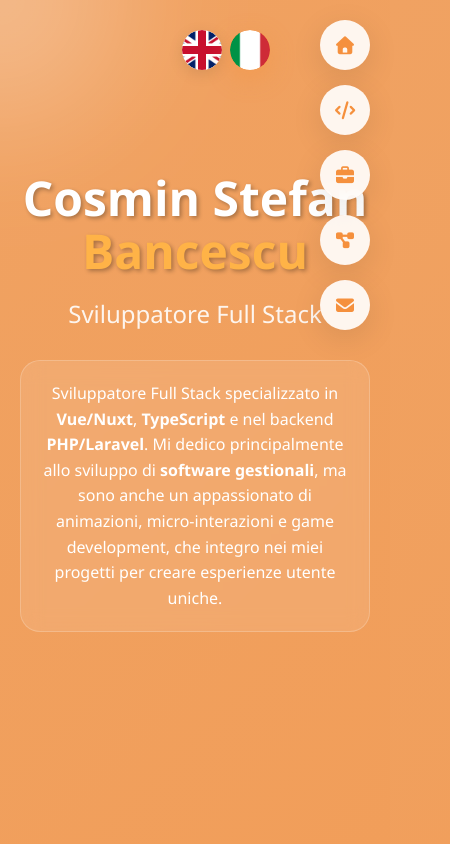
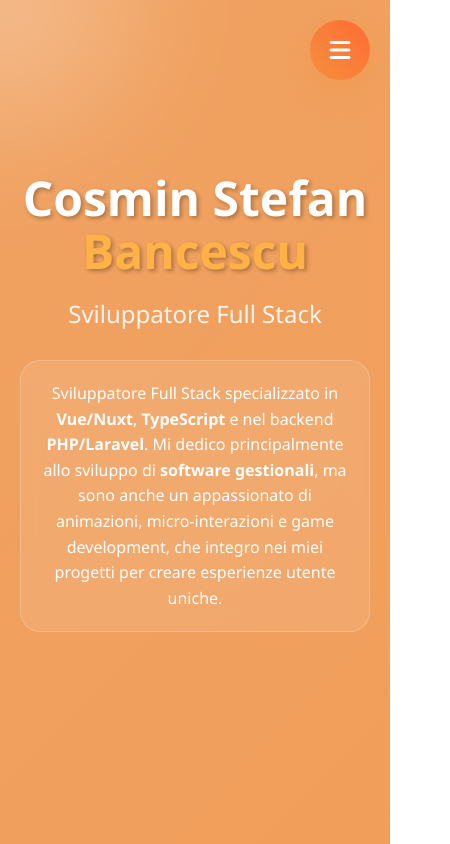
Before and after one commit to CosminSB9/portfolio, a Vue app: page / in a window 390 px wide. Shown: the top 844 px of the page, 450 px wide, since content can reach past the window. Built offline with nearby package versions, Linux system fonts and the light colour scheme.

Commit message:
fix vari

```diff
--- a/src/App.vue
+++ b/src/App.vue
@@ -5,7 +5,6 @@
       <MouseHighlight />
       <BackgroundBlobs />
       <NavigationBar @scroll-to-section="scrollToSection" />
-      <LanguageSwitcher />
 
       <!-- Sections -->
       <HeroSection @scroll-to-section="scrollToSection" />
@@ -32,7 +31,6 @@ import SkillsSection from './components/sections/SkillsSection.vue';
 import ExperienceSection from './components/sections/ExperienceSection.vue';
 import ProjectsSection from './components/sections/ProjectsSection.vue';
 import ContactSection from './components/sections/ContactSection.vue';
-import LanguageSwitcher from './components/layout/LanguageSwitcher.vue';
 
 // Registra i plugin GSAP una sola volta nell'app principale
 gsap.registerPlugin(ScrollTrigger, ScrollToPlugin);
--- a/src/assets/styles/main.css
+++ b/src/assets/styles/main.css
@@ -3,7 +3,13 @@
   margin: 0;
   padding: 0;
   box-sizing: border-box;
+  overflow-x: hidden;
 }
+
+*:not(html, body) {
+    overflow-y: hidden;
+}
+
 
 body {
   font-family: 'Segoe UI', Tahoma, Geneva, Verdana, sans-serif;
--- a/src/components/common/SectionTitle.vue
+++ b/src/components/common/SectionTitle.vue
@@ -49,6 +49,7 @@ onMounted(() => {
   margin-bottom: 60px;
   color: #333;
   position: relative;
+  overflow-y: hid;
 }
 
 .section-title::after {
--- a/src/components/layout/NavigationBar.vue
+++ b/src/components/layout/NavigationBar.vue
@@ -1,32 +1,96 @@
 <template>
   <div class="nav-container">
-    <button class="nav-btn" @click="(e) => $emit('scrollToSection', 'hero', e)" :title="$t('general.home')">
+    <div class="menu-toggle" @click="toggleMenu">
+      <!-- Sostituito i 3 div con un'icona Font Awesome -->
+      <i class="fas" :class="isMenuOpen ? 'fa-times' : 'fa-bars'"></i>
+    </div>
+    <div class="nav-wrapper" :class="{ 'open': isMenuOpen }">
+      <div class="lang-switcher">
+        <button
+          v-for="lang in availableLocales"
+          :key="lang"
+          @click="setLocale(lang)"
+          :class="{ 'active-lang': locale === lang }"
+          class="lang-btn"
+        >
+          <img :src="getFlagSrc(lang)" :alt="`Bandiera ${lang}`" class="flag-icon" />
+        </button>
+      </div>
+      <div class="nav-buttons">
+        <button class="nav-btn" @click="(e) => scrollToSection('hero', e)" :title="$t('general.home')">
           <i class="fas fa-home"></i>
         </button>
-    <button class="nav-btn" @click="(e) => $emit('scrollToSection', 'skills', e)" :title="$t('general.skills')">
+        <button class="nav-btn" @click="(e) => scrollToSection('skills', e)" :title="$t('general.skills')">
           <i class="fas fa-code"></i>
         </button>
-    <button class="nav-btn" @click="(e) => $emit('scrollToSection', 'experience', e)" :title="$t('general.experience')">
+        <button class="nav-btn" @click="(e) => scrollToSection('experience', e)" :title="$t('general.experience')">
           <i class="fas fa-briefcase"></i>
         </button>
-    <button class="nav-btn" @click="(e) => $emit('scrollToSection', 'projects', e)" :title="$t('general.projects')">
+        <button class="nav-btn" @click="(e) => scrollToSection('projects', e)" :title="$t('general.projects')">
           <i class="fas fa-project-diagram"></i>
         </button>
-    <button class="nav-btn" @click="(e) => $emit('scrollToSection', 'contact', e)" :title="$t('general.contact')">
+        <button class="nav-btn" @click="(e) => scrollToSection('contact', e)" :title="$t('general.contact')">
           <i class="fas fa-envelope"></i>
         </button>
+      </div>
+    </div>
   </div>
 </template>
 
 <script setup lang="ts">
+import { ref } from 'vue';
 import { useI18n } from 'vue-i18n';
-const { t } = useI18n();
+import { gsap } from 'gsap';
 
-const emit = defineEmits(['scrollToSection']);
+const isMenuOpen = ref(false);
+const { availableLocales, locale } = useI18n();
+
+const toggleMenu = () => {
+  isMenuOpen.value = !isMenuOpen.value;
+};
+
+const setLocale = (newLocale: string) => {
+  locale.value = newLocale;
+  isMenuOpen.value = false; // Chiude il menu dopo la selezione della lingua
+};
+
+const getFlagSrc = (lang: string) => {
+  if (lang === 'it') {
+    return '/images/it.png';
+  }
+  if (lang === 'en') {
+    return '/images/uk.png';
+  }
+};
+
+const scrollToSection = (sectionId: string, event?: Event) => {
+  isMenuOpen.value = false; // Chiude il menu dopo lo scroll
+  const element = document.getElementById(sectionId);
+  if (event) {
+    const btn = (event.target as HTMLElement).closest('.nav-btn');
+    if (btn) {
+      gsap.to(btn, {
+        scale: 0.9,
+        duration: 0.1,
+        yoyo: true,
+        repeat: 1,
+        ease: 'power2.inOut',
+      });
+    }
+  }
+
+  if (element) {
+    gsap.to(window, {
+      duration: 1.5,
+      scrollTo: { y: element, offsetY: 0 },
+      ease: 'power2.inOut',
+    });
+  }
+};
+
 </script>
 
 <style scoped>
-/* Navigation */
 .nav-container {
   position: fixed;
   top: 30px;
@@ -34,14 +98,60 @@ const emit = defineEmits(['scrollToSection']);
   z-index: 1000;
   display: flex;
   flex-direction: column;
+  align-items: center;
   gap: 15px;
 }
 
+.nav-wrapper {
+  display: flex;
+  flex-direction: column;
+  align-items: center;
+  gap: 15px;
+}
+
+.lang-switcher {
+  display: flex;
+  gap: 8px;
+  margin-bottom: 15px;
+}
+
+.nav-buttons {
+  display: flex;
+  flex-direction: column;
+  gap: 15px;
+}
+
+.lang-btn {
+  background: #fff; /* Sfondo bianco puro */
+  border: none;
+  border-radius: 50%;
+  width: 50px;
+  height: 50px;
+  display: flex;
+  align-items: center;
+  justify-content: center;
+  cursor: pointer;
+  box-shadow: 0 2px 8px rgba(0, 0, 0, 0.1); /* Ombra più sottile e rotonda */
+  backdrop-filter: blur(10px);
+  transition: all 0.3s ease;
+  overflow: hidden;
+  padding: 0;
+}
+
+.lang-btn.active-lang {
+  border:2px solid #f5903d;
+}
+
+
+.flag-icon {
+  width: 100%;
+  height: 100%;
+  object-fit: cover;
+  border-radius: 50%;
+}
+
 .nav-btn {
-  width: 60px;
-  height: 60px;
-  border-radius: 50%;
-  background: rgba(255, 255, 255, 0.9);
+  background: #fff; /* Sfondo bianco puro */
   border: none;
   cursor: pointer;
   display: flex;
@@ -49,17 +159,12 @@ const emit = defineEmits(['scrollToSection']);
   justify-content: center;
   font-size: 20px;
   color: #f5903d;
-  box-shadow: 0 8px 32px rgba(0, 0, 0, 0.1);
-  backdrop-filter: blur(10px);
+  backdrop-filter: blur(5px);
   transition: all 0.3s ease;
   position: relative;
-  overflow: hidden;
-}
-
-.nav-btn:hover {
-  transform: scale(1.1);
-  background: rgba(255, 255, 255, 1);
-  box-shadow: 0 12px 40px rgba(0, 0, 0, 0.2);
+  width: 60px; /* Mantieni le dimensioni originali */
+  height: 60px; /* Mantieni le dimensioni originali */
+  border-radius: 50%; /* Mantieni il bordo arrotondato */
 }
 
 .nav-btn::before {
@@ -77,15 +182,89 @@ const emit = defineEmits(['scrollToSection']);
   left: 100%;
 }
 
+.menu-toggle {
+  display: none;
+}
+
+/* Menu mobile */
 @media (max-width: 768px) {
-  .nav-container {
+  .menu-toggle {
+    display: flex;
+    justify-content: center; /* Centra orizzontalmente l'icona */
+    align-items: center; /* Centra verticalmente l'icona */
+    width: 60px; /* Larghezza per renderlo circolare */
+    height: 60px; /* Altezza per renderlo circolare */
+    cursor: pointer;
+    z-index: 1001;
+    position: fixed;
     top: 20px;
     right: 20px;
+    background: linear-gradient(45deg, #f5903d, #ff6b35); /* Sfondo con gradiente */
+    border-radius: 50%; /* Bordo arrotondato per renderlo circolare */
+    box-shadow: 0 10px 30px rgba(245, 144, 61, 0.4); /* Ombra simile ai bottoni interattivi */
+    border: none; /* Rimosso il bordo */
+    transition: all 0.3s ease; /* Transizione per hover */
+    font-size: 24px; /* Dimensione dell'icona */
+    color: #fff; /* Colore dell'icona */
   }
+
+  .menu-toggle:hover {
+    transform: translateY(-3px);
+    box-shadow: 0 15px 40px rgba(245, 144, 61, 0.5);
+  }
+
+  /* Rimosse le regole per i div interni, ora si gestisce l'icona Font Awesome */
+  .menu-toggle i {
+    transition: transform 0.3s ease; /* Transizione per la rotazione dell'icona */
+  }
+
+  .menu-toggle i.fa-times {
+    transform: rotate(90deg); /* Ruota l'icona X quando il menu è aperto */
+  }
+
+  .nav-container {
+    position: static;
+    top: auto;
+    right: auto;
+    z-index: auto;
+  }
+
+  .nav-wrapper {
+    position: fixed;
+    top: 0;
+    right: -100%;
+    width: 100%;
+    height: 100%;
+    background: rgba(255, 255, 255, 0.9);
+    backdrop-filter: blur(10px);
+    display: flex;
+    flex-direction: column;
+    justify-content: center;
+    align-items: center;
+    gap: 30px;
+    transition: all 0.5s ease-in-out;
+    z-index: 999;
+    /* Rimosso box-shadow da qui */
+  }
+
+  .nav-wrapper.open {
+    right: 0;
+  }
+
+  .nav-buttons {
+    gap: 20px;
+  }
+
   .nav-btn {
-    width: 50px;
-    height: 50px;
-    font-size: 18px;
+    width: 70px;
+    height: 70px;
+    font-size: 24px;
+    box-shadow: 1px 3px 3px rgba(0, 0, 0, 0.15); /* Ombra più sottile per mobile */
+    overflow-y: visible;
+  }
+
+  .lang-switcher {
+    margin-bottom: 20px;
   }
 }
 </style>
--- a/src/components/sections/ExperienceSection.vue
+++ b/src/components/sections/ExperienceSection.vue
@@ -118,6 +118,7 @@ onMounted(() => {
   width: 100%;
   position: relative;
   margin: 0 auto; /* Centra la timeline */
+  overflow-y: hidden;
 }
 
 .timeline::before {
@@ -150,16 +151,15 @@ onMounted(() => {
   background: white;
   padding: 30px;
   border-radius: 20px;
-  box-shadow: 0 10px 30px rgba(0, 0, 0, 0.1);
   position: relative;
   transition: all 0.3s ease;
   color: #333; /* Colore testo all'interno della card */
 }
 
 .timeline-content:hover {
-  transform: scale(1.05);
-  box-shadow: 0 20px 50px rgba(0, 0, 0, 0.2);
+  box-shadow: 0 10px 30px rgba(245, 144, 61, 0.4);
 }
+
 
 .timeline-content::before {
   content: '';
--- a/src/components/sections/HeroSection.vue
+++ b/src/components/sections/HeroSection.vue
@@ -29,7 +29,6 @@ const animateHero = () => {
   tl.from('.hero-title', { opacity: 0, y: 100, duration: 1.2, ease: 'power3.out' })
     .from('.hero-subtitle', { opacity: 0, y: 50, duration: 1.0, ease: 'power2.out' }, '-=0.8')
     .from('.hero-description', { opacity: 0, y: 50, duration: 1.0, ease: 'power2.out' }, '-=0.6')
-    .from('.contact-item', { opacity: 0, y: 30, duration: 0.8, stagger: 0.2, ease: 'power2.out' }, '-=0.5')
     .from('.interactive-btn', { opacity: 0, scale: 0.8, duration: 0.6, ease: 'back.out(1.7)' }, '-=0.3');
 };
 
@@ -58,6 +57,7 @@ onMounted(() => {
   margin-bottom: 20px;
   text-shadow: 2px 2px 4px rgba(0, 0, 0, 0.3);
   line-height: 1.1;
+  overflow-y: hidden;
 }
 
 .hero-subtitle {
--- a/src/components/sections/SkillsSection.vue
+++ b/src/components/sections/SkillsSection.vue
@@ -94,6 +94,7 @@ onMounted(() => {
   position: relative;
   z-index: 10;
   color: #333; /* Colore testo per questa sezione */
+  overflow-y: hidden;
 }
 
 .skills-grid {
@@ -102,6 +103,7 @@ onMounted(() => {
   gap: 30px;
   max-width: 1200px;
   width: 100%;
+  overflow-y: hidden;
 }
 
 .skill-card {
```
Lines whose indentation alone changed are shown as unchanged.
